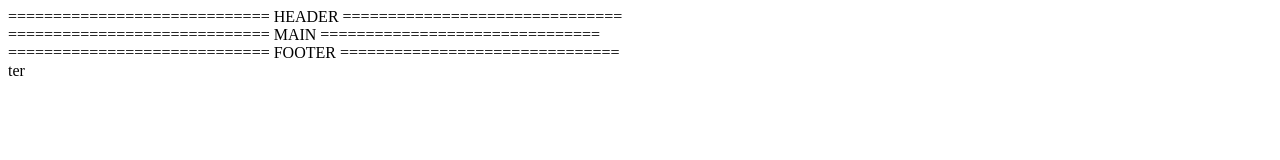
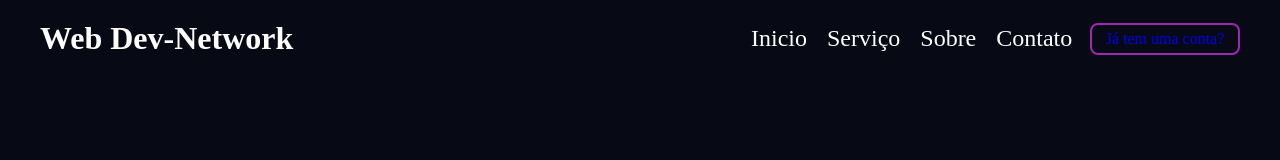
Before and after one commit to tvgc/landingpage, a plain HTML site: page index.html in a window 1280 px wide. Drawn offline with Linux system fonts and the light colour scheme.

Commit message:
trabanhando no header

```diff
--- a/index.html
+++ b/index.html
@@ -8,17 +8,29 @@
     <title>Landing Page</title>
   </head>
   <body>
-    ============================= HEADER ===============================
-    <header class="header">
-
+    <!-- ============================= HEADER =============================== -->
+    <header class="header__container">
+      <div class="nav__header">
+        <div class="header__logo">
+          <h1 class="title__logo">Web Dev-Network</h1>
+        </div>
+        <nav class="nav__menu">
+          <ul class="nav__list">
+            <li class="nav__list">Inicio</li>
+            <li class="nav__list">Serviço</li>
+            <li class="nav__list">Sobre</li>
+            <li class="nav__list">Contato</li>
+          </ul>
+        </nav>
+        <div class="header__button">
+          <a href="#" class="header__link">Já tem uma conta?</a>
+        </div>
+      </div>
     </header>
-    ============================= MAIN ===============================
+    <!-- ============================= MAIN =============================== -->
     <main class="main">
 
     </main>
-    ============================= FOOTER ===============================
-    <footer class="foo">
 
-    </footer>ter
   </body>
 </html>
--- a/style/css/style.css
+++ b/style/css/style.css
@@ -1,11 +1,49 @@
 /* ========================== google fonts ====================== */
 
 
-/* ========================== variables ====================== *
+/* ========================== variables ====================== */
+:root{
+            /* ================== colors ============ */
+            --primere-color:   #22133D;
+            --body-color: #070914;
+            --text-color: #fff;
+    }
 
+/* ========================== resets ====================== */
+*{
+    margin: 0;
+    padding: 0;
+    box-sizing: border-box;
+    list-style: none;
+    text-decoration: none;
+}
 
+body{
+    background-color: var(--body-color);
+    color: var(--text-color);
+}
 
-/* ========================== class reusables ====================== *
+/* ========================== header and nav =================*/
+.nav__header{
+    display: flex;
+    justify-content: space-between;
+    align-items: center;
+    max-width: 1200px;
+    margin: 20px auto;
+}
+.nav__menu{
+    margin-left: 400px;
+}
+.nav__list{
+    display: flex;
+    font-size: 1.5rem;
+    margin-left: 20px;
+}
 
-
-/* ========================== header and nav ====================== *
+.header__button{
+    width: 150px;
+    text-align: center;
+    border: 2px solid  #9C27B0 ;
+    padding: 5px;
+    border-radius: 8px;
+}
```
